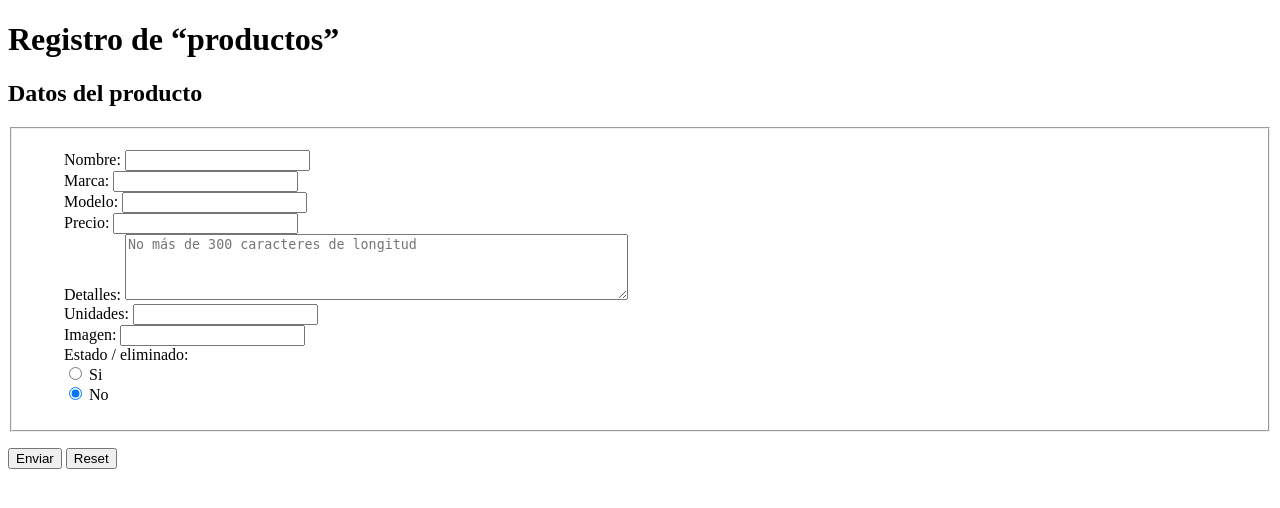
After one commit to joctan-maceda/tecweb, a PHP site: page /formulario_productos.html in a window 1280 px wide. The commit adds this page. Shown: the top 508 px of the page. Run offline with PHP 8.4, Linux system fonts and the light colour scheme.

Commit message:
Agregamos los archivos para ingresar datos a la base de datos, como lo pide la practica

```diff
--- a/practicas/p09/formulario_concurso.html
+++ b/practicas/p09/formulario_concurso.html
@@ -16,7 +16,7 @@
 
     <p>¿Quieres cambiar tus viejos tenis por un par personalizado de Tenis Mike&#169;?<br><br>Justifica el por qué tus tenis se <em>tienen que</em> ir y tú puede ser uno de los diez afortunados ganadores.</p>
 
-    <form id="formularioTenis" action="http://localhost/buap/tecweb/practicas/p06/concurso.php" method="post">
+    <form id="formularioTenis" action="concurso.php" method="post">
 
     <h2>Información de Participación</h2>
 
--- /dev/null
+++ b/practicas/p09/formulario_productos.html
@@ -0,0 +1,44 @@
+<!DOCTYPE html >
+<html>
+
+  <head>
+    <meta charset="utf-8" >
+    <title>Registro de productos</title>
+    <style type="text/css">
+      ol, ul {
+      list-style-type: none;
+      }
+    </style>
+  </head>
+
+  <body>
+    <h1>Registro de &ldquo;productos&rdquo;</h1>
+
+    <form id="productos" action="set_producto_v2.php" method="post">
+
+    <h2>Datos del producto</h2>
+
+      <fieldset>
+        <ul>
+            <li><label for="form-name">Nombre:</label> <input type="text" name="name" id="form-name"></li>
+            <li><label for="form-marca">Marca:</label> <input type="text" name="marca" id="form-marca"></li>
+            <li><label for="form-modelo">Modelo:</label> <input type="text" name="modelo" id="form-modelo"></li>
+            <li><label for="form-precio">Precio:</label> <input type="text" name="precio" id="form-precio"></li>
+            <li><label for="form-name">Detalles:</label> <textarea name="detalles" rows="4" cols="60" id="form-detalles" placeholder="No más de 300 caracteres de longitud"></textarea></li>
+            <li><label for="form-unidades">Unidades:</label> <input type="text" name="unidades" id="form-unidades"></li>
+            <li><label for="form-imagen">Imagen:</label> <input type="text" name="imagen" id="form-imagen"></li>
+            <label for="form-eliminado">Estado / eliminado:</label>
+            <li><label><input type="radio" name="eliminado" value="si"> Si</label></li>
+            <li><input type="radio" name="eliminado" value="no" checked=""> No</li>
+        </ul>
+      </fieldset>
+
+
+      <p>
+        <input type="submit" value="Enviar">
+        <input type="reset">
+      </p>
+
+    </form>
+  </body>
+</html>
--- a/practicas/p09/set_producto.php
+++ b/practicas/p09/set_producto.php
@@ -8,7 +8,7 @@ $unidades = 1;
 $imagen   = 'img/imagen.png';
 
 /** SE CREA EL OBJETO DE CONEXION */
-@$link = new mysqli('localhost', 'root', '12345678a', 'marketzone');
+@$link = new mysqli('localhost', 'root', 'Diosesamor577240323', 'marketzone');
 
 /** comprobar la conexión */
 if ($link->connect_errno)
```
Also changed, not shown: practicas/p09/set_producto_v2.php (added, +57 -0 lines).
